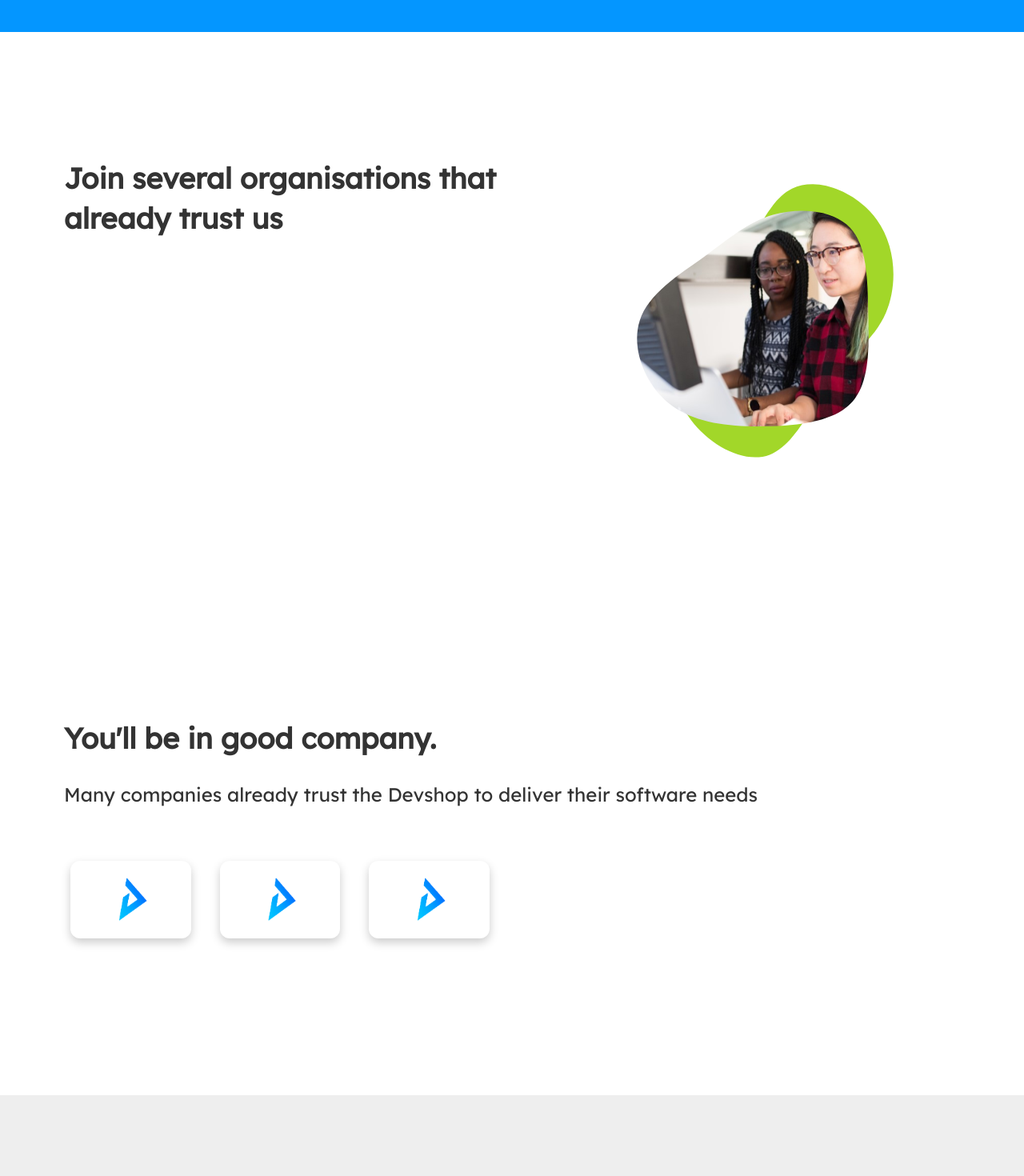
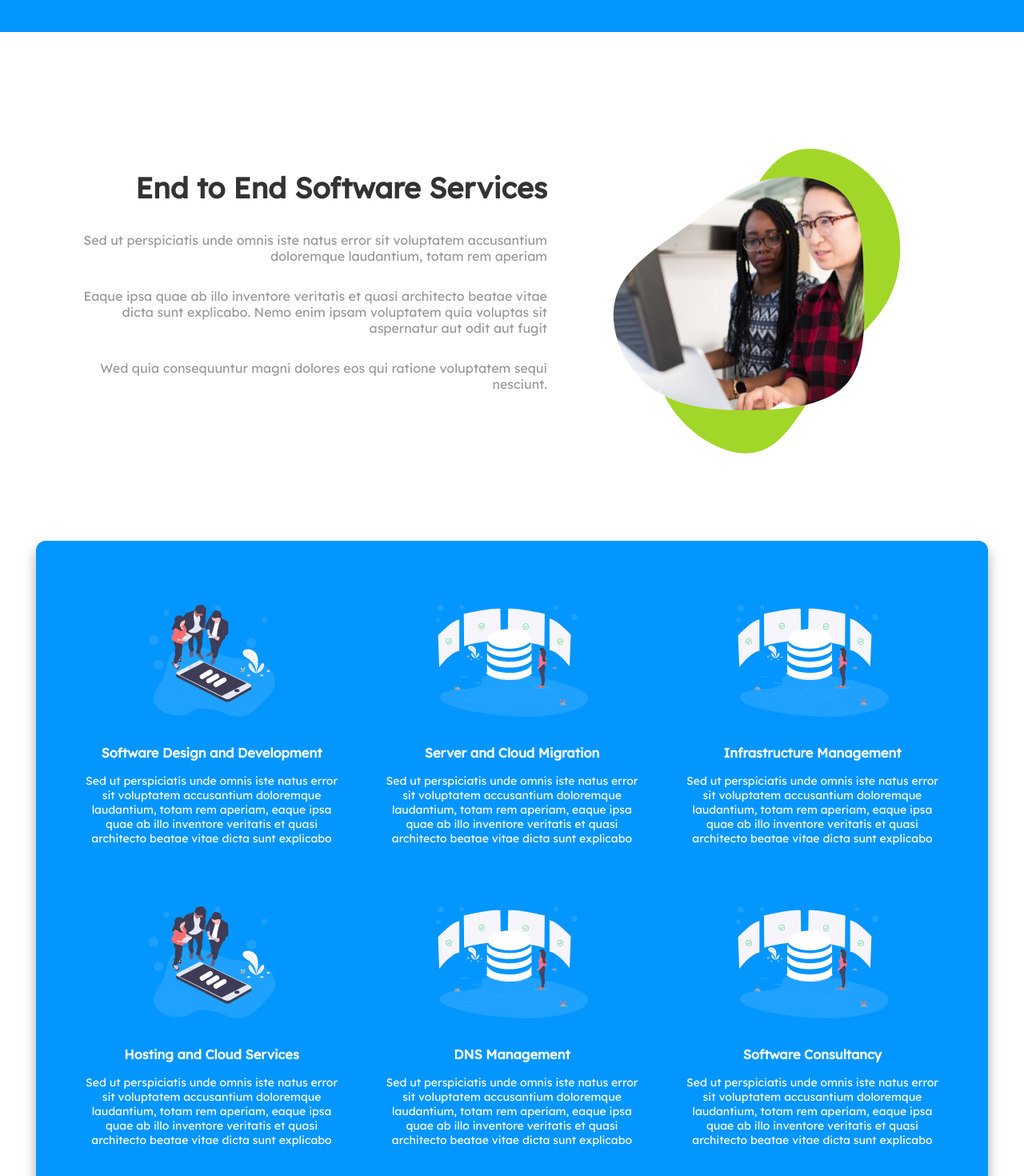
Before and after one commit to michaeldera/devshopzw, a React (Create React App) app: page / in a window 1280 px wide. Shown: the part 760-2230 px from the top of the page at 80% size. Built offline with nearby package versions, Linux system fonts and the light colour scheme.

Commit message:
added services section

```diff
--- a/src/pages/home/sections/customers-section/customer-section.css
+++ b/src/pages/home/sections/customers-section/customer-section.css
@@ -1,4 +1,5 @@
 .customers-component{
+  text-align: center;
   padding: auto 60px ;
 }
 
@@ -14,7 +15,7 @@
 
 .company-card {
   background-color: #fff;
-  border-radius: 12px;
+  border-radius: 6px;
   box-shadow: 0 5px 12px #ccc;
   padding: 15px 20px;
   margin: 8px;
--- a/src/pages/home/sections/customers-section/customers-section.tsx
+++ b/src/pages/home/sections/customers-section/customers-section.tsx
@@ -1,6 +1,6 @@
 import React from 'react';
-import './customer-section.css'
-import devshop from './logo.png'
+import './customer-section.css';
+import devshop from './logo.png';
 
 export interface ICompanyCard {
   name: string;
@@ -18,8 +18,8 @@ export const CompanyCard = ( props: ICompanyCard) => {
 
 const clients: ICompanyCard[] = [
   { name: "Lead Construction", image: devshop},
-  { name: "Lead Construction", image: devshop},
-  { name: "Lead Construction", image: devshop}
+  { name: "MK Group", image: devshop},
+  { name: "Devshop", image: devshop}
 ];
 
 const CustomersSection: React.FunctionComponent = () => {
--- a/src/pages/home/sections/services-section/blob.tsx
+++ b/src/pages/home/sections/services-section/blob.tsx
@@ -12,15 +12,15 @@ const blobStyle: CSSProperties = {
   position: "absolute",
   zIndex: -1,
   height: "auto",
-  width:"26rem",
-  minWidth: 300,
+  width:"29rem",
+  minWidth: 340,
 
 }
 
 const blobImage: CSSProperties ={
   display:"block",
   right:0,
-  width:"24rem",
+  width:"26rem",
   minWidth: 300,
 }
 
--- a/src/pages/home/sections/services-section/services-section.css
+++ b/src/pages/home/sections/services-section/services-section.css
@@ -1,9 +1,51 @@
+.services-component {
+  text-align: right;
+}
+
+.services-component p {
+  color: #999;
+  font-size: 16px;
+  line-height: 20px;
+  margin-bottom: 30px;
+}
 .services-wrapper {
   display: grid;
-  grid-template-columns: 3fr 2fr;
+  grid-template-columns: 7fr 3fr;
   margin:0;
+  padding: 5rem;
 }
 
 .services-grid-item {
   padding:0 20px 0 0;
 }
+
+.services-grid-wrapper{
+  padding: 60px 0;
+}
+
+.services-card {
+  display: grid;
+  grid-template-columns: 1fr 1fr 1fr;
+  box-shadow: 0 10px 16px #aaa;
+  margin: 0 2.8rem;
+  padding: 2rem;
+  color: #fff;
+  background-color: #0496FF;
+  border-radius: 12px;
+  text-align: center;
+}
+
+.services-card > div {
+  padding: 28px;
+  font-size: 14px;
+  line-height: 18px;
+}
+.services-icon-container {
+  height: 140px;
+  padding: 20px 8px;
+}
+.services-icon {
+  display: block;
+  height: 100%;
+  margin:auto;
+}
--- a/src/pages/home/sections/services-section/services-section.tsx
+++ b/src/pages/home/sections/services-section/services-section.tsx
@@ -1,19 +1,72 @@
 import React from 'react';
 import ServicesBlob from './blob';
-import './services-section.css'
+import './services-section.css';
+import mobile from './mobile.svg';
+import infrastructure from './infrastructure.svg';
 
 const ServicesSection: React.FunctionComponent = () => {
   return (
     <section className="services-component">
-    <div className="services-wrapper wrapper">
-      <div className="services-grid-item">
-        <h1 className="section-heading">Join several organisations that already trust us</h1>
+      <div className="services-wrapper">
+        <div className="services-grid-item">
+          <div className="services-grid-wrapper">
+            <h1 className="section-heading">End to End Software Services </h1>
+            <p>Sed ut perspiciatis unde omnis iste natus error sit voluptatem accusantium doloremque laudantium, totam rem aperiam</p>
+            <p>Eaque ipsa quae ab illo inventore veritatis et quasi architecto beatae vitae dicta sunt explicabo. Nemo enim ipsam voluptatem quia voluptas sit aspernatur aut odit aut fugit</p>
+            <p>Wed quia consequuntur magni dolores eos qui ratione voluptatem sequi nesciunt.</p>
+          </div>
+        </div>
+        <div className="services-grid-item">
+          <ServicesBlob />
+        </div>
       </div>
-      <div className="services-grid-item">
-        <ServicesBlob/>
+      <div className="services-details-wrapper">
+        <div className="services-card">
+          <div>
+            <div className="services-icon-container">
+              <img className="services-icon" src={mobile} alt="" />
+            </div>
+            <h3>Software Design and Development</h3>
+            Sed ut perspiciatis unde omnis iste natus error sit voluptatem accusantium doloremque laudantium, totam rem aperiam, eaque ipsa quae ab illo inventore veritatis et quasi architecto beatae vitae dicta sunt explicabo
+          </div>
+          <div>
+            <div className="services-icon-container">
+              <img className="services-icon" src={infrastructure} alt="" />
+            </div>
+            <h3>Server and Cloud Migration</h3>
+            Sed ut perspiciatis unde omnis iste natus error sit voluptatem accusantium doloremque laudantium, totam rem aperiam, eaque ipsa quae ab illo inventore veritatis et quasi architecto beatae vitae dicta sunt explicabo
+            </div>
+          <div>
+          <div className="services-icon-container">
+              <img className="services-icon" src={infrastructure} alt="" />
+            </div>
+            <h3>Infrastructure Management</h3>
+            Sed ut perspiciatis unde omnis iste natus error sit voluptatem accusantium doloremque laudantium, totam rem aperiam, eaque ipsa quae ab illo inventore veritatis et quasi architecto beatae vitae dicta sunt explicabo
+            </div>
+            <div>
+            <div className="services-icon-container">
+              <img className="services-icon" src={mobile} alt="" />
+            </div>
+            <h3>Hosting and Cloud Services</h3>
+            Sed ut perspiciatis unde omnis iste natus error sit voluptatem accusantium doloremque laudantium, totam rem aperiam, eaque ipsa quae ab illo inventore veritatis et quasi architecto beatae vitae dicta sunt explicabo
+          </div>
+          <div>
+            <div className="services-icon-container">
+              <img className="services-icon" src={infrastructure} alt="" />
+            </div>
+            <h3>DNS Management</h3>
+            Sed ut perspiciatis unde omnis iste natus error sit voluptatem accusantium doloremque laudantium, totam rem aperiam, eaque ipsa quae ab illo inventore veritatis et quasi architecto beatae vitae dicta sunt explicabo
+            </div>
+          <div>
+          <div className="services-icon-container">
+              <img className="services-icon" src={infrastructure} alt="" />
+            </div>
+            <h3>Software Consultancy</h3>
+            Sed ut perspiciatis unde omnis iste natus error sit voluptatem accusantium doloremque laudantium, totam rem aperiam, eaque ipsa quae ab illo inventore veritatis et quasi architecto beatae vitae dicta sunt explicabo
+            </div>
+        </div>
       </div>
-    </div>
-  </section>
+    </section>
   )
 }
 
```
Also changed, not shown: src/pages/home/sections/services-section/infrastructure.svg (added), src/pages/home/sections/services-section/mobile.svg (added).
